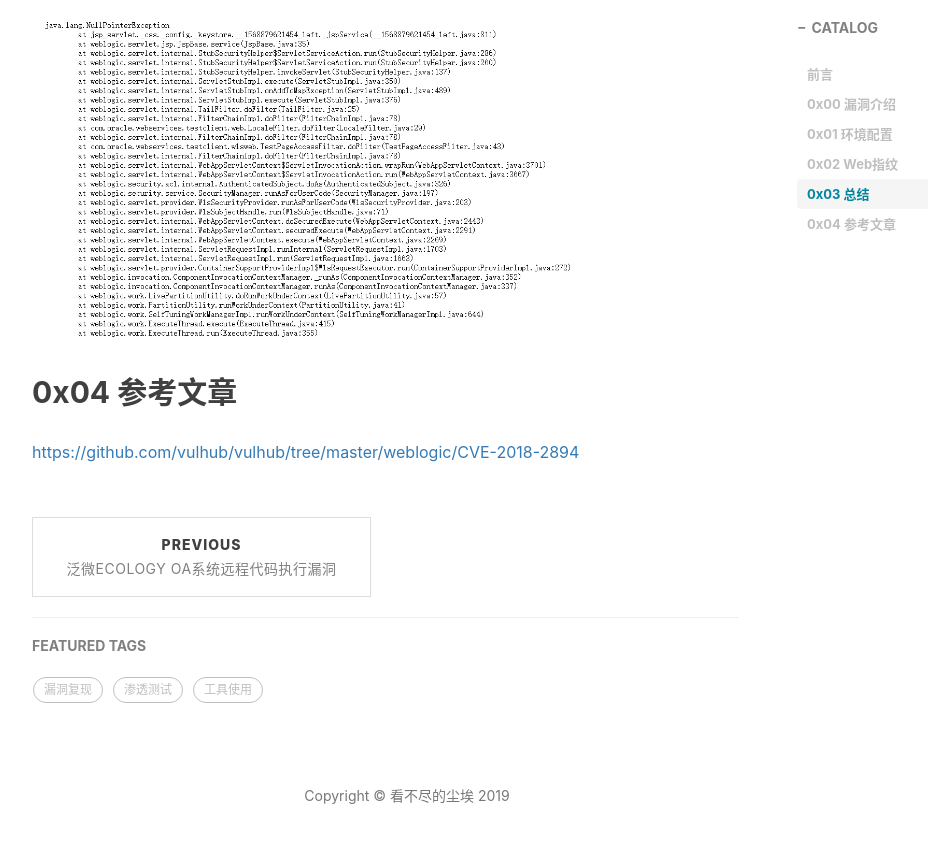
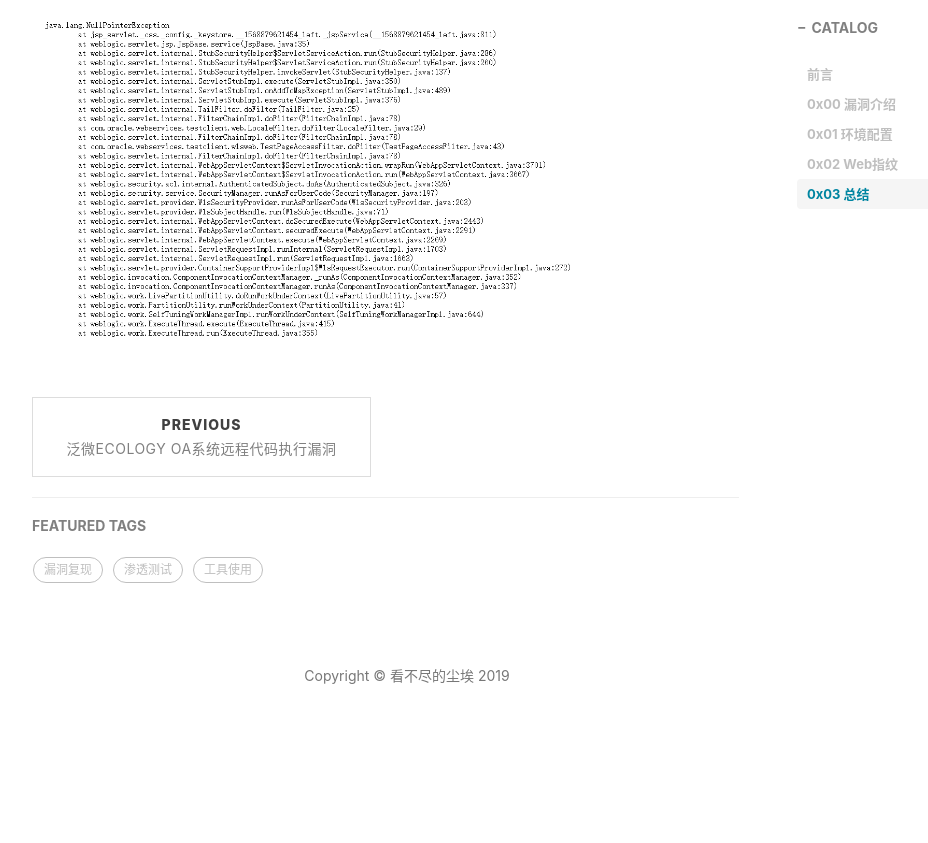
Before and after one commit to FiveAourThe/FiveAourThe.github.io, a Jekyll site: the page built from _posts/2019-09-24-WebLogic任意文件上传漏洞.md, in a window 1280 px wide and 900 px high, scrolled down 5179 px. Shown: the top 843 px of the window, without its empty margins (233-1161 px from the left). Built offline with Jekyll 4.4.1, drawn with Linux system fonts in a browser that asks for light colours; nearby versions of some CDN libraries; comment, search, counter and statistics services are not loaded; after the commit the page ends 5959 px from its top, so only the background shows below that.

Commit message:
Update 2019-09-24-WebLogic任意文件上传漏洞.md

```diff
--- a/_posts/2019-09-24-WebLogic任意文件上传漏洞.md
+++ b/_posts/2019-09-24-WebLogic任意文件上传漏洞.md
@@ -75,7 +75,3 @@ out.println("Hello dbappsecurity");
 1、由于这个漏洞不太好自动化漏洞利用。因为目录不一定是固定的，目前做到了Linux平台漏洞利用。Linux下概率比较大，Windows的话概率就比较小了，Linux的话默认路径应该是这个/`u01/oracle/user_projects/domains/base_domain/servers/AdminServer/tmp/_WL_internal/com.oracle.webservices.wls.ws-testclient-app-wls/4mcj4y/war/css`。
 2、在上传WebShell的时候也遇到了一个问题，有的一些JSP Webshell上传后会报错，但是放到Tomcat中是可以执行的，很奇怪。
 ![图片](../../../../img/Weblogic_fileupload_10.png)
-
-
-## 0x04 参考文章
-[https://github.com/vulhub/vulhub/tree/master/weblogic/CVE-2018-2894](https://github.com/vulhub/vulhub/tree/master/weblogic/CVE-2018-2894)
```
